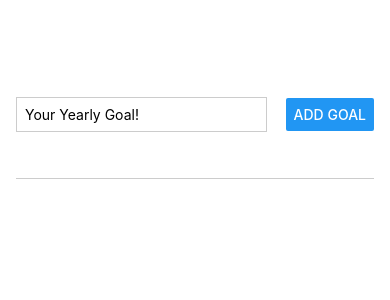
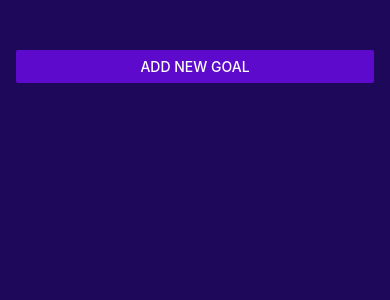
Before and after one commit to SK-1000/RNCourse, a React Native app: screen / in a window 390 px wide. Shown: the top 300 px of the page. Built offline with nearby package versions, Linux system fonts and the light colour scheme.

Commit message:
completed Add Goal App

```diff
--- a/App.js
+++ b/App.js
@@ -1,29 +1,60 @@
 import { useState } from "react";
-import { StyleSheet, View, FlatList } from "react-native";
+import { StyleSheet, View, FlatList, Button } from "react-native";
+import{StatusBar } from 'expo-status-bar'
 import GoalItem from "./components/GoalItem";
 import GoalInput from "./components/GoalInput";
 
 export default function App() {
-
+  const [modalIsVisable, setModalIsVisible] = useState(false);
   const [courseGoals, setCourseGoals] = useState([]);
-
-
 
   function addGoalHandler(enteredGoalText) {
     setCourseGoals((currentCourseGoals) => [
       ...currentCourseGoals,
       { text: enteredGoalText, id: Math.random().toString() },
     ]);
+    endAddGoalHandler();
+  }
+
+  function startAddGoalHandler() {
+    setModalIsVisible(true);
+  }
+
+  function endAddGoalHandler() {
+    setModalIsVisible(false);
+  }
+
+  function deleteGoalHandler(id) {
+    setCourseGoals((currentCourseGoals) => {
+      return currentCourseGoals.filter((goal) => goal.id !== id);
+    });
   }
 
   return (
+    <>
+    <StatusBar style="light" />
     <View style={styles.appContainer}>
-      <GoalInput onAddGoal={addGoalHandler}/>
+      <Button
+        title="Add New Goal"
+        color="#5e0acc"
+        onPress={startAddGoalHandler}
+      />
+      <GoalInput
+        visible={modalIsVisable}
+        onAddGoal={addGoalHandler}
+        onCancel={endAddGoalHandler}
+      />
       <View style={styles.goalsContainer}>
         <FlatList
           data={courseGoals}
           renderItem={(itemData) => {
-            return <GoalItem text={itemData.item.text} />;
+            return (
+              <GoalItem
+                text={itemData.item.text}
+                id={itemData.item.id}
+                onDeleteItem={deleteGoalHandler}
+              />
+            );
           }}
           keyExtractor={(item, index) => {
             return item.id;
@@ -32,6 +63,7 @@
         />
       </View>
     </View>
+    </>
   );
 }
 
@@ -40,23 +72,9 @@
     flex: 1,
     paddingTop: 50,
     paddingHorizontal: 16,
+    backgroundColor: "#1e085a"
   },
-  // inputContainer: {
-  //   flex: 1,
-  //   flexDirection: "row",
-  //   justifyContent: "space-between",
-  //   alignItems: "center",
-  //   marginBottom: 24,
-  //   borderBottomWidth: 1,
-  //   borderBottomColor: "#cccccc",
-  // },
-  // TextInput: {
-  //   borderWidth: 1,
-  //   borderColor: "#cccccc",
-  //   width: "70%",
-  //   marginRight: 8,
-  //   padding: 8,
-  // },
+
   goalsContainer: {
     flex: 5,
   },
--- a/components/GoalInput.js
+++ b/components/GoalInput.js
@@ -1,6 +1,5 @@
-import {useState} from 'react';
-import { StyleSheet, View, TextInput, Button } from 'react-native';
-
+import { useState } from "react";
+import { StyleSheet, View, TextInput, Button, Modal, Image } from "react-native";
 
 function GoalInput(props) {
   const [enteredGoalText, setEnteredGoalText] = useState("");
@@ -11,23 +10,30 @@
 
   function addGoalHandler() {
     props.onAddGoal(enteredGoalText);
-    setEnteredGoalText('');
-
-
+    setEnteredGoalText("");
   }
 
   return (
+    <Modal visible={props.visible} animationType="slide">
       <View style={styles.inputContainer}>
+        <Image style={styles.image} source={require('../assets/images/goal.png')} />
         <TextInput
           style={styles.TextInput}
           placeholder="Your Yearly Goal!"
           onChangeText={goalInputHandler}
           value={enteredGoalText}
         />
-    <Button title="Add Goal" onPress={addGoalHandler} />
+        <View style={styles.buttonContainer}>
+          <View style={styles.button}>
+          <Button title="Cancel" onPress={props.onCancel} color="#f31282"/>
+          </View>
+          <View style={styles.button}>
+          <Button title="Add Goal" onPress={addGoalHandler} color="#b180f0"/>
+          </View>
         </View>
 
-
+      </View>
+    </Modal>
   );
 }
 
@@ -36,18 +42,32 @@
 const styles = StyleSheet.create({
   inputContainer: {
     flex: 1,
-        flexDirection: "row",
-        justifyContent: "space-between",
+    justifyContent: "center",
     alignItems: "center",
-        marginBottom: 24,
-        borderBottomWidth: 1,
-        borderBottomColor: "#cccccc",
+    padding: 16,
+    backgroundColor: '#311b6b'
+  },
+  image: {
+    width: 100,
+    height: 100,
+    margin: 20
   },
   TextInput: {
     borderWidth: 1,
-        borderColor: "#cccccc",
-        width: "70%",
-        marginRight: 8,
-        padding: 8,
+    borderColor: "#e4d0ff",
+    backgroundColor: "#e4d0ff",
+    color: "#120438",
+    borderRadius: 6,
+    width: "100%",
+    padding: 16,
   },
+  buttonContainer: {
+    marginTop: 16,
+    flexDirection: 'row'
+  },
+  button: {
+    width: 100,
+    marginHorizontal: 8
+
+  }
 });
--- a/components/GoalItem.js
+++ b/components/GoalItem.js
@@ -1,11 +1,19 @@
-import { StyleSheet, View, Text } from 'react-native';
-
+import { StyleSheet, View, Text, Pressable } from "react-native";
 
 function GoalItem(props) {
+
   return (
+
       <View style={styles.goalItem}>
+        <Pressable
+        android_ripple={{ color: '#210644'}}
+        onPress={props.onDeleteItem.bind(this, props.id)}
+        style={({pressed}) => pressed && styles.pressedItem }>
+
         <Text style={styles.goalText}>{props.text}</Text>
+        </Pressable>
       </View>
+
   );
 }
 
@@ -14,11 +22,15 @@
 const styles = StyleSheet.create({
   goalItem: {
     margin: 8,
-        padding: 8,
     borderRadius: 6,
     backgroundColor: "#5e0acc",
   },
+  pressedItem: {
+    opacity: 0.5,
+  },
   goalText: {
     color: "white",
+    padding: 8,
+
   },
 });
```
Also changed, not shown: assets/images/goal.png (added). Lines whose indentation alone changed are shown as unchanged.
